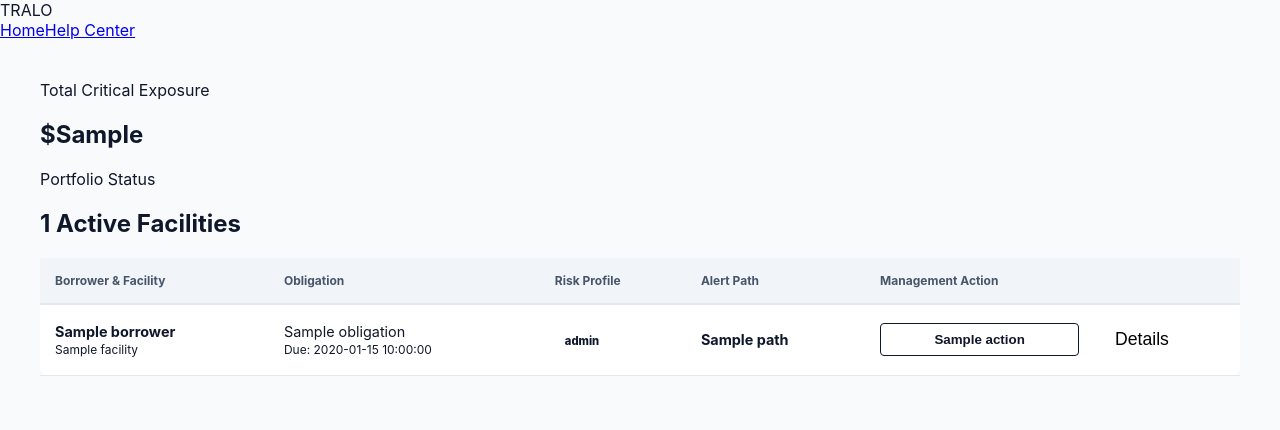
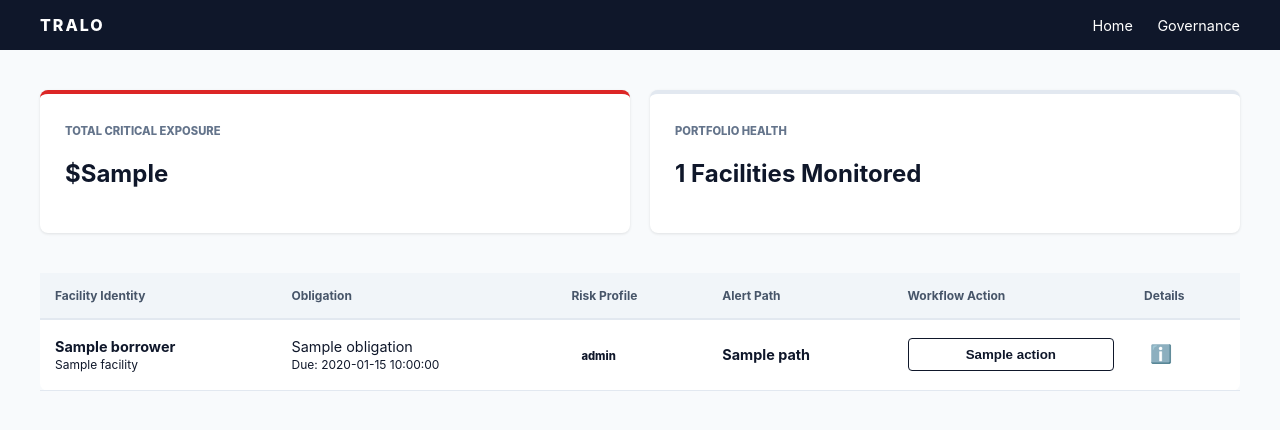
Before and after one commit to edimaudo/Tralo, a Flask app: template templates/app.html in a window 1280 px wide. Shown: the top 430 px of the page. Run offline with Flask 3, Linux system fonts and the light colour scheme; the template is opened without the code that fills it: most values are stand-ins (such as "Sample title", 1, 10 or a date in 2020).

Commit message:
Update app.html

```diff
--- a/templates/app.html
+++ b/templates/app.html
@@ -3,63 +3,61 @@
 <head>
     <meta charset="UTF-8">
     <link rel="stylesheet" href="{{ url_for('static', filename='css/style.css') }}">
-    <title>Tralo | Portfolio Dashboard</title>
+    <title>Tralo | Dashboard</title>
 </head>
 <body>
-    <nav>
-        <div class="logo">TRALO</div>
-        <div class="links"><a href="/">Home</a><a href="/help">Help Center</a></div>
+    <nav class="navbar">
+        <div class="nav-logo">TRALO</div>
+        <div class="nav-links">
+            <a href="/">Home</a>
+            <a href="/help">Governance</a>
+        </div>
     </nav>
 
     <div class="container">
-        <div class="summary-bar">
-            <div class="stat-card critical">
+        <div class="kpi-header">
+            <div class="kpi-card danger-top">
                 <label>Total Critical Exposure</label>
                 <h2>${{ crit_val }}</h2>
             </div>
-            <div class="stat-card">
-                <label>Portfolio Status</label>
-                <h2>{{ portfolio|length }} Active Facilities</h2>
+            <div class="kpi-card">
+                <label>Portfolio Health</label>
+                <h2>{{ portfolio|length }} Facilities Monitored</h2>
             </div>
         </div>
 
         <table class="data-table">
             <thead>
                 <tr>
-                    <th>Borrower & Facility</th>
+                    <th>Facility Identity</th>
                     <th>Obligation</th>
                     <th>Risk Profile</th>
                     <th>Alert Path</th>
-                    <th>Management Action</th>
-                    <th></th>
+                    <th>Workflow Action</th>
+                    <th>Details</th>
                 </tr>
             </thead>
             <tbody>
                 {% for loan in portfolio %}
-                <tr class="risk-row-{{ loan.risk.level.lower() }}">
-                    <td>
-                        <strong>{{ loan.borrower }}</strong><br>
-                        <small>{{ loan.facility }}</small>
-                    </td>
-                    <td>{{ loan.obligation }}<br><small class="deadline">Due: {{ loan.deadline }}</small></td>
+                <tr class="row-{{ loan.risk.level.lower() }}">
+                    <td><strong>{{ loan.borrower }}</strong><br><small>{{ loan.facility }}</small></td>
+                    <td>{{ loan.obligation }}<br><small>Due: {{ loan.deadline }}</small></td>
                     <td><span class="badge {{ loan.risk.level }}">{{ loan.risk.level }}</span></td>
                     <td><strong>{{ loan.risk.path }}</strong></td>
                     <td>
-                        <button class="workflow-btn" onclick="executeWorkflow('{{ loan.risk.level }}')">
+                        <button class="workflow-btn" onclick="runWorkflow('{{ loan.risk.level }}')">
                             {{ loan.risk.action }}
                         </button>
                     </td>
-                    <td>
-                        <button class="detail-toggle" onclick="toggleDetails('{{ loan.id }}')">Details</button>
-                    </td>
+                    <td><button class="detail-toggle" onclick="toggleDetails('{{ loan.id }}')">ℹ️</button></td>
                 </tr>
-                <tr id="details-{{ loan.id }}" class="detail-drawer" style="display:none;">
+                <tr id="details-{{ loan.id }}" class="detail-row" style="display:none;">
                     <td colspan="6">
-                        <div class="detail-grid">
-                            <div class="detail-item"><strong>Sector:</strong> {{ loan.sector }}</div>
-                            <div class="detail-item"><strong>Margin:</strong> {{ loan.margin }}</div>
-                            <div class="detail-item"><strong>Jurisdiction:</strong> {{ loan.jurisdiction }}</div>
-                            <div class="detail-item"><strong>Covenant Summary:</strong> {{ loan.covenant_summary }}</div>
+                        <div class="detail-content">
+                            <div class="detail-block"><strong>Sector:</strong> {{ loan.sector }}</div>
+                            <div class="detail-block"><strong>Margin:</strong> {{ loan.margin }}</div>
+                            <div class="detail-block"><strong>Jurisdiction:</strong> {{ loan.jurisdiction }}</div>
+                            <div class="detail-block"><strong>Provision Summary:</strong> {{ loan.provision_summary }}</div>
                         </div>
                     </td>
                 </tr>
```
